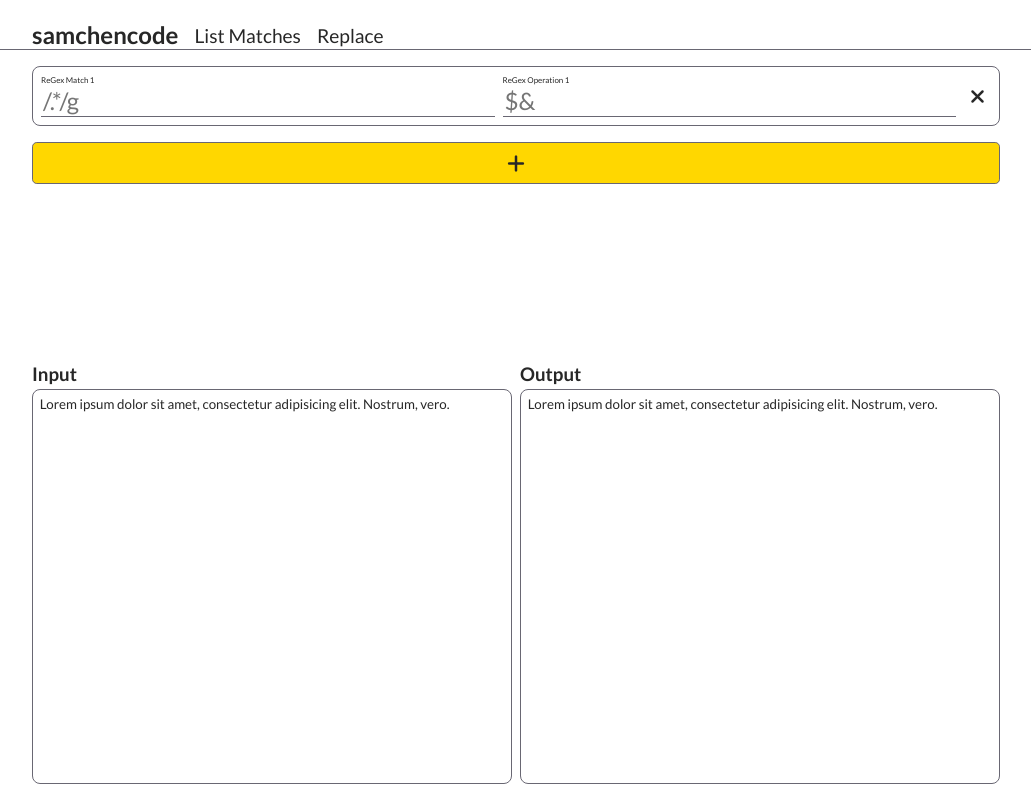
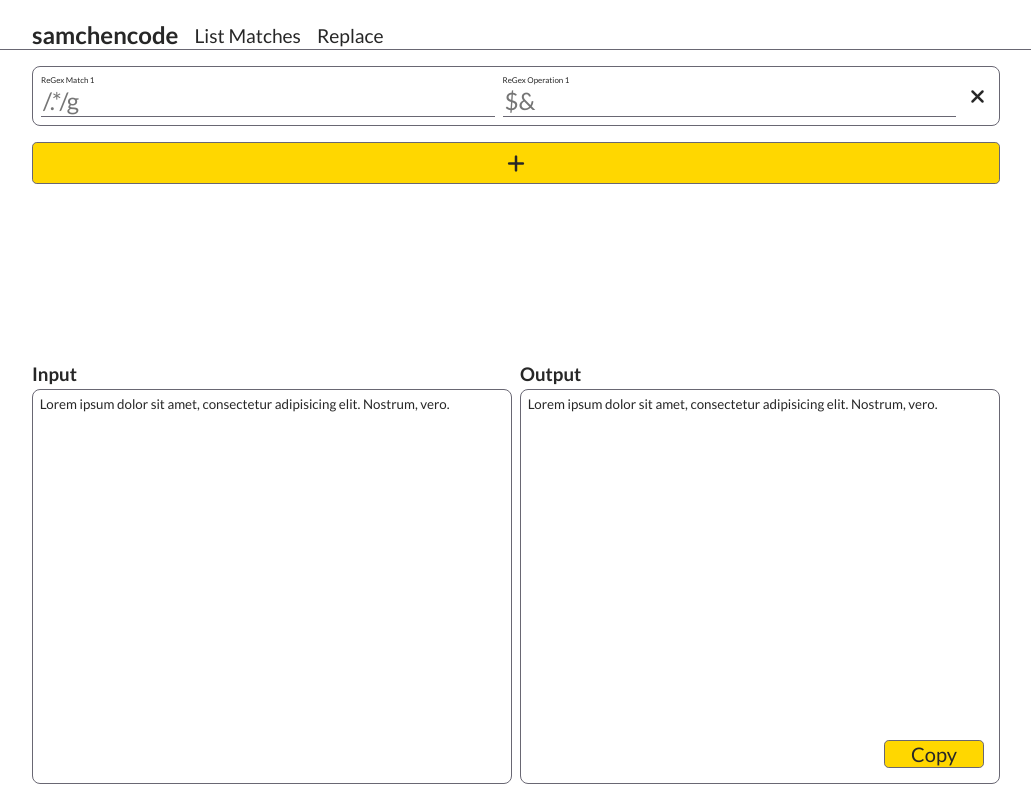
Before and after one commit to samchencode/regex-tool, a React (Create React App) app: page /list in a window 1280 px wide. Shown: the whole page, without its empty margins (124-1155 px from the left). Built offline with nearby package versions, Linux system fonts and the light colour scheme.

Commit message:
feat: add copy button to textdisplay

```diff
--- a/src/features/text-display/TextDisplay.tsx
+++ b/src/features/text-display/TextDisplay.tsx
@@ -37,6 +37,8 @@ const TextDisplay = (props: TextDisplayProps) => {
           vero.
         </textarea>
       </div>
+      {/* TODO: make sure Output box isn't empty before displaying button */}
+      {!isInput && <button className="text-display__button--copy">Copy</button>}
     </div>
   );
 };
--- a/src/features/text-display/style.css
+++ b/src/features/text-display/style.css
@@ -6,6 +6,7 @@
   display: flex;
   flex-direction: column;
   flex: 1;
+  position: relative;
 }
 
 .text-display:first-child:not(:only-child) {
@@ -53,6 +54,14 @@ textarea.text-display__top {
   z-index: -1;
 }
 
+.text-display__button--copy {
+  width: 100px;
+  position: absolute;
+  bottom: var(--space);
+  right: var(--space);
+  background: var(--accent);
+}
+
 @media only screen and (min-width: 800px) {
   .text-display.text-display--input {
     display: flex;
```
